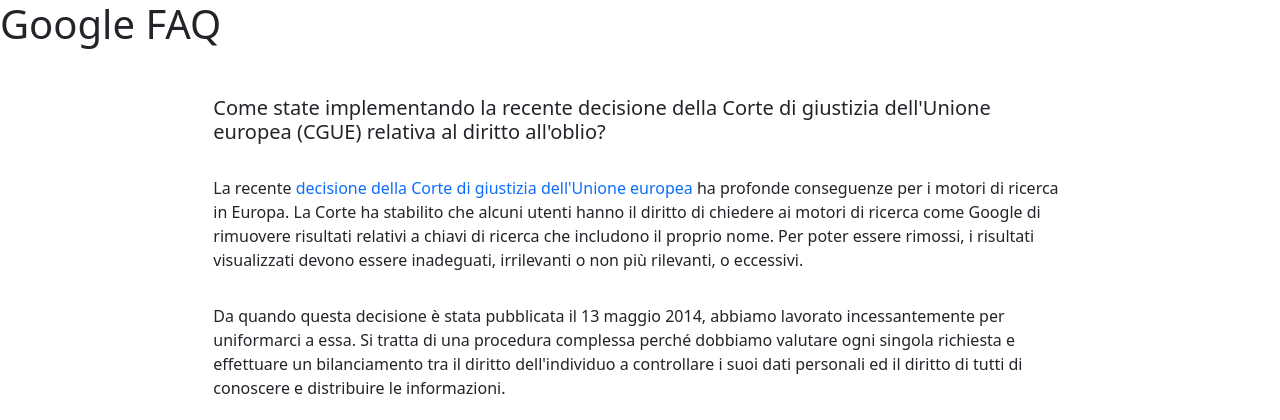
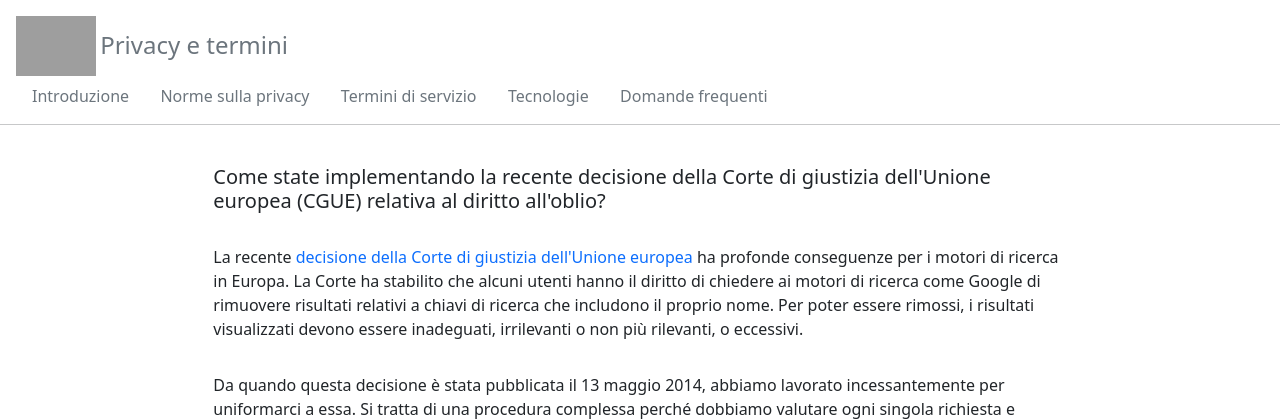
Before and after one commit to LucaSpennato/php-google-faq, a PHP site: page / in a window 1280 px wide. Shown: the top 420 px of the page. Run offline with PHP 8.4, Linux system fonts and the light colour scheme; grey boxes are pictures that could not be loaded.

Commit message:
header and nav styled

```diff
--- a/index.php
+++ b/index.php
@@ -12,6 +12,13 @@
 <body>
 
     <?php
+        $headLinks = [
+            'introduzione',
+            'norme sulla privacy',
+            'termini di servizio',
+            'tecnologie',
+            'domande frequenti',
+        ];
         $faq = [
             [
                 'question' => "Come state implementando la recente decisione della Corte di giustizia dell'Unione europea (CGUE) relativa al diritto all'oblio?",
@@ -79,13 +86,25 @@
                 'question' => "Quando faccio clic sui risultati della Ricerca Google, le mie chiavi di ricerca vengono inviate ai siti web?",
                 'answer' => "<p>In alcuni casi sì. Quando fai clic su un risultato della Ricerca Google, il tuo browser web potrebbe reindirizzare alla pagina web di destinazione anche l'indirizzo Internet, o URL, della pagina dei risultati di ricerca sotto forma di URL referrer. Talvolta, l'URL della pagina dei risultati di ricerca potrebbe contenere la query di ricerca che hai inserito. Se utilizzi la ricerca SSL (la funzione di ricerca criptata di Google), nella maggior parte dei casi i termini di ricerca non vengono inviati come parte dell'URL negli URL referrer. Questo comportamento può fare eccezione, ad esempio se utilizzi alcuni browser meno diffusi. Ulteriori informazioni sulla ricerca SSL sono disponibili qui. Le query di ricerca o le informazioni contenute nell'URL referrer potrebbero essere disponibili mediante Google Analytics o un'API (Application Programming Interface). Inoltre, gli inserzionisti potrebbero ricevere informazioni relative all' esatte parole chiave che hanno determinato il clic su un annuncio.</p>"
             ],
-        ]
+        ];
     ?>
 
+    <header class="pt-3 px-3 text-secondary">
+        <img src="https://upload.wikimedia.org/wikipedia/commons/thumb/2/2f/Google_2015_logo.svg/1280px-Google_2015_logo.svg.png" alt="logo">
+        <h4>
+            Privacy e termini
+        </h4>
+        <nav>
+            <ul>
+                <?php foreach ($headLinks as $link){ ?>
+                <li><?php echo $link; ?></li>
+                <?php } ?>
+            </ul>
+        </nav>
+    </header>
+    <hr>
+
     <main>
-        <h1>
-            Google FAQ
-        </h1>
 
         <?php
             foreach ($faq  as $qa) {
--- a/style/style.css
+++ b/style/style.css
@@ -1,3 +1,32 @@
+nav ul{
+    list-style: none;
+    padding: .5rem 0 0 1rem;
+}
+nav ul li{
+    display: inline-block;
+    margin: 0 1.7rem  0 0;
+    font-weight: 500;
+}
+
+header h4{
+    display: inline-block;
+    margin-bottom: 0;
+    line-height: 120%;
+    vertical-align: sub;
+}
+
+header img{
+    width: 5rem;
+}
+
+hr{
+    margin: 0;
+}
+
+header ul li::first-letter{
+    text-transform: capitalize;
+}
+
 #faq .answer > p, #faq ol li{
     padding: .5rem 0;
 }
```
